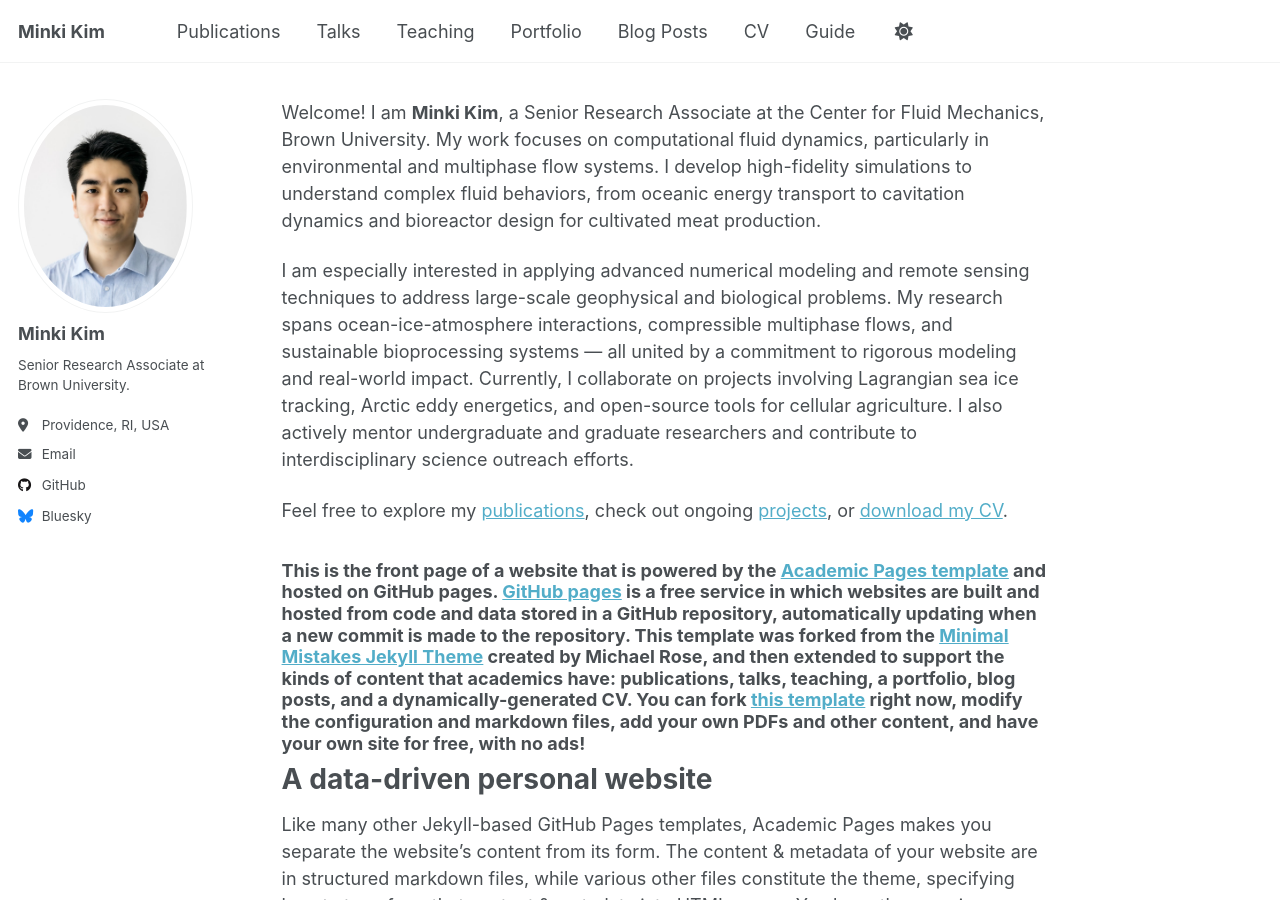
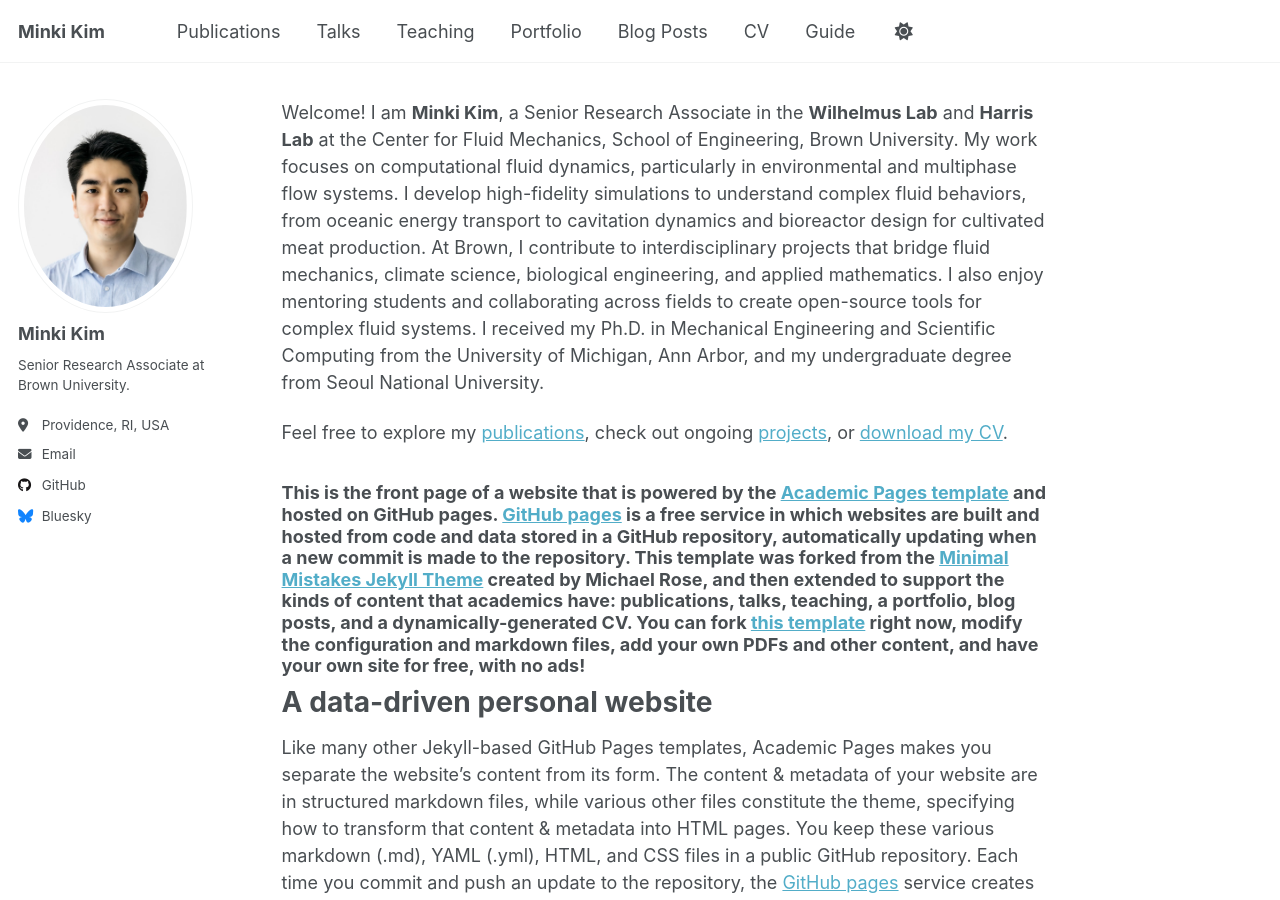
Before and after one commit to mkkim400/mkkim400.github.io, a Jekyll site: the page built from _pages/about.md, in a window 1280 px wide and 900 px high. Built offline with Jekyll 4.4.1, drawn with Linux system fonts in a browser that asks for light colours.

Commit message:
Update about.md

```diff
--- a/_pages/about.md
+++ b/_pages/about.md
@@ -7,9 +7,8 @@ redirect_from:
   - /about.html
 ---
 
-Welcome! I am **Minki Kim**, a Senior Research Associate at the Center for Fluid Mechanics, Brown University. My work focuses on computational fluid dynamics, particularly in environmental and multiphase flow systems. I develop high-fidelity simulations to understand complex fluid behaviors, from oceanic energy transport to cavitation dynamics and bioreactor design for cultivated meat production.
 
-I am especially interested in applying advanced numerical modeling and remote sensing techniques to address large-scale geophysical and biological problems. My research spans ocean-ice-atmosphere interactions, compressible multiphase flows, and sustainable bioprocessing systems — all united by a commitment to rigorous modeling and real-world impact. Currently, I collaborate on projects involving Lagrangian sea ice tracking, Arctic eddy energetics, and open-source tools for cellular agriculture. I also actively mentor undergraduate and graduate researchers and contribute to interdisciplinary science outreach efforts.
+Welcome! I am **Minki Kim**, a Senior Research Associate in the **Wilhelmus Lab** and **Harris Lab** at the Center for Fluid Mechanics, School of Engineering, Brown University. My work focuses on computational fluid dynamics, particularly in environmental and multiphase flow systems. I develop high-fidelity simulations to understand complex fluid behaviors, from oceanic energy transport to cavitation dynamics and bioreactor design for cultivated meat production. At Brown, I contribute to interdisciplinary projects that bridge fluid mechanics, climate science, biological engineering, and applied mathematics. I also enjoy mentoring students and collaborating across fields to create open-source tools for complex fluid systems. I received my Ph.D. in Mechanical Engineering and Scientific Computing from the University of Michigan, Ann Arbor, and my undergraduate degree from Seoul National University.
 
 Feel free to explore my [publications](/publications/), check out ongoing [projects](/portfolio/), or [download my CV](/files/MinkiKim_CV.pdf).
 
```
